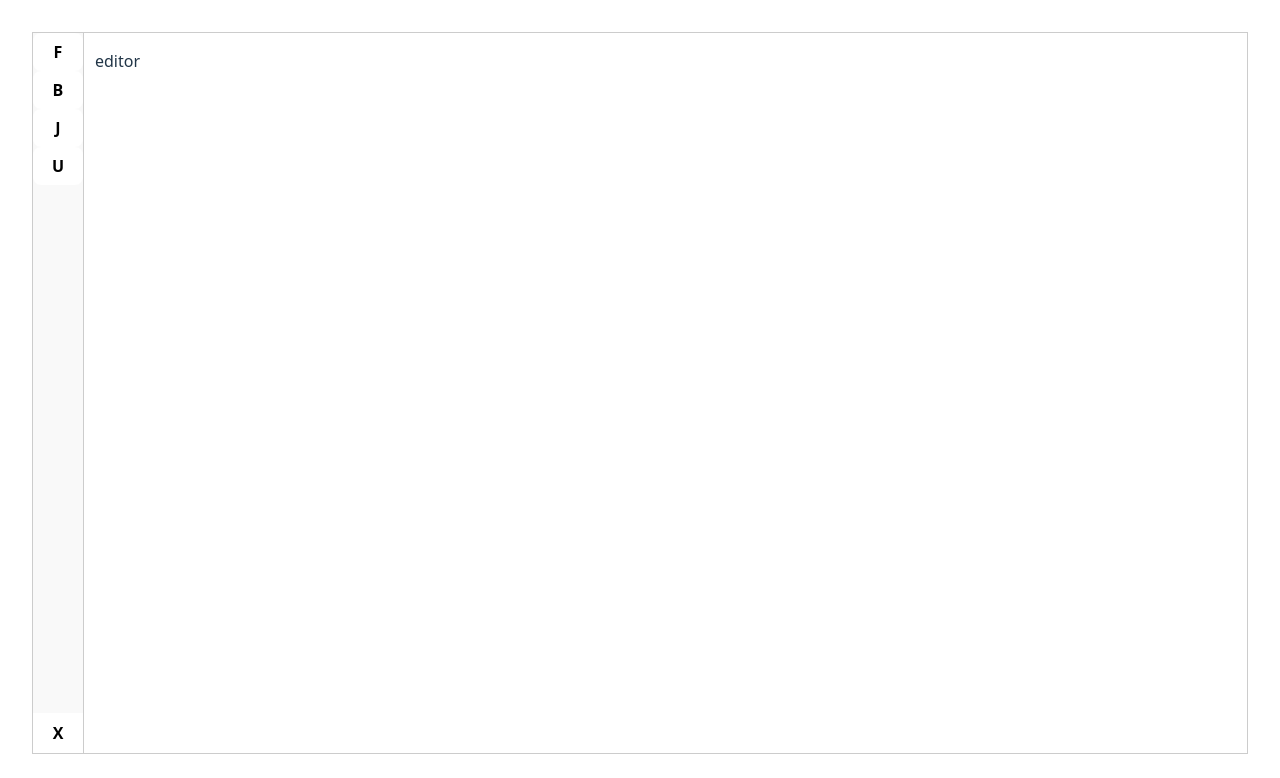
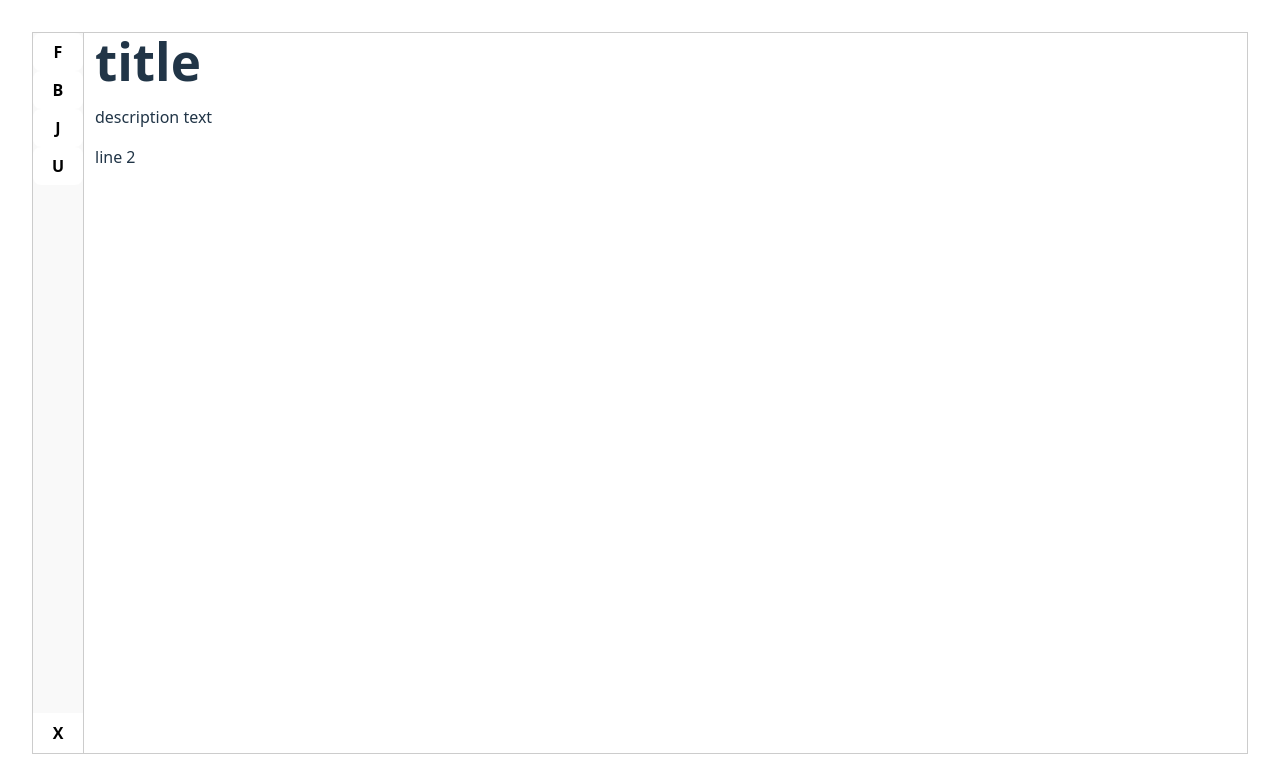
Before and after one commit to pcfields/note-editor-se, a React (Vite) app: page /notes/1 in a window 1280 px wide. Shown: the top 778 px of the page. Built offline with nearby package versions, Linux system fonts and the light colour scheme.

Commit message:
display note in note editor

```diff
--- a/src/app/notes/note-editor/note-editor.tsx
+++ b/src/app/notes/note-editor/note-editor.tsx
@@ -1,7 +1,21 @@
-export function NoteEditor() {
+import type { ApiNote } from "../note.types";
+
+type NoteEditorProps = { note: ApiNote };
+
+export function NoteEditor({ note }: NoteEditorProps) {
+  const { body } = note;
+  const noteLines = body.split("\n");
+  const [title, ...contentLines] = noteLines;
+
   return (
-    <div data-testid="note-editor">
-      <p>editor</p>
+    <div contentEditable="true" data-testid="note-editor">
+      <h1 className="note-title">{title}</h1>
+
+      <div className="note-content">
+        {contentLines.map((line, index) => (
+          <p key={index}>{line}</p>
+        ))}
+      </div>
     </div>
   );
 }
--- a/src/app/notes/note-view/note-view.tsx
+++ b/src/app/notes/note-view/note-view.tsx
@@ -1,10 +1,12 @@
 import { useParams } from "react-router";
 import { NoteEditor } from "../note-editor/note-editor";
 import { NoteEditorToolbar } from "../note-editor/note-editor-toolbar";
+import type { ApiNote } from "../note.types";
 import "./note-view.css";
 
 export function NoteView() {
   const { id } = useParams<{ id?: string }>();
+  const note: ApiNote = { id: 1, body: "title\n description text \n line 2" };
 
   if (!id) {
     return (
@@ -17,7 +19,7 @@ export function NoteView() {
   return (
     <div className="note-view-container" data-testid="note-view-container">
       <NoteEditorToolbar />
-      <NoteEditor />
+      <NoteEditor note={note} />
     </div>
   );
 }
```
Also changed, not shown: 1 other file (tests, documents, lock files or other folders).
